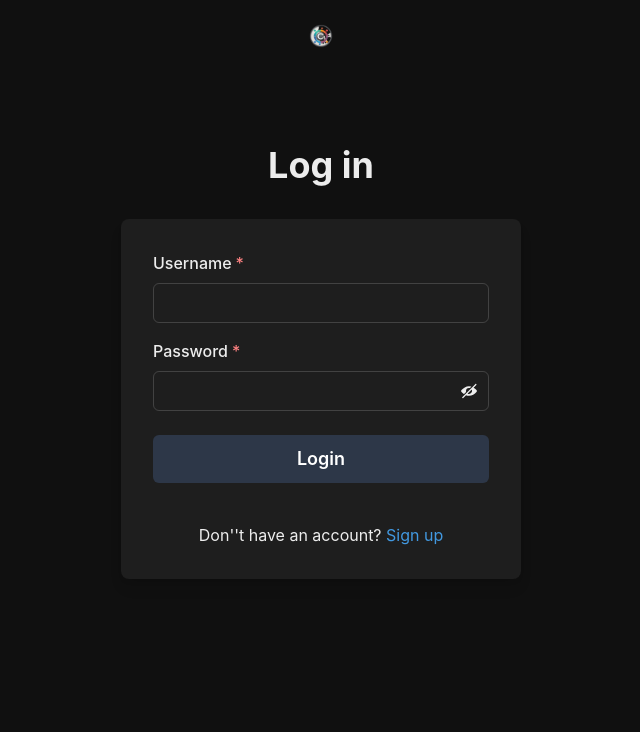
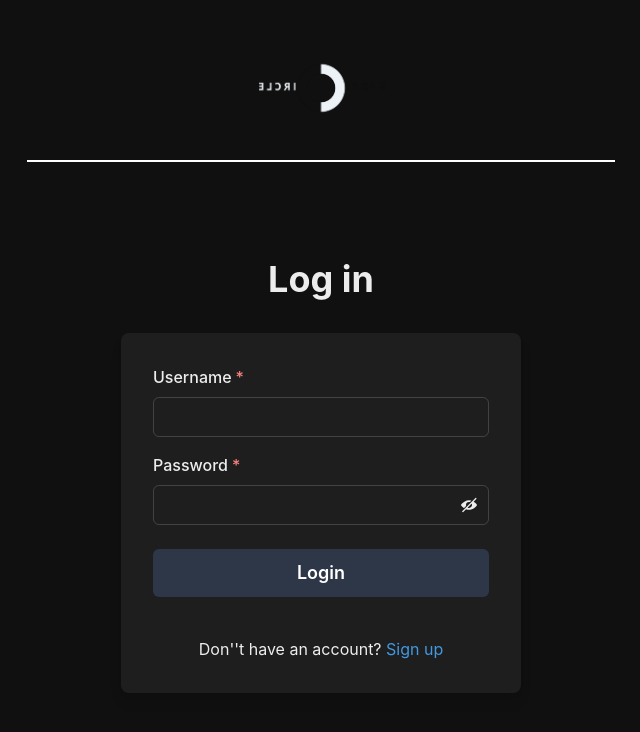
Before and after one commit to pkunray/circle, a React (Vite) app in the folder circle-frontend/: page /auth in a window 1280 px wide. Shown: the top 732 px of the page, without its empty margins (319-959 px from the left). Built offline with nearby package versions, Linux system fonts and the light colour scheme.

Commit message:
feat: updated app icon

```diff
--- a/circle-frontend/src/components/Header.jsx
+++ b/circle-frontend/src/components/Header.jsx
@@ -1,18 +1,22 @@
-import { Flex, Image, useColorMode } from "@chakra-ui/react"
+import { Flex, Image, useColorMode, Box } from "@chakra-ui/react";
 
 const Header = () => {
-    const { colorMode, toggleColorMode } = useColorMode()
+    const { colorMode, toggleColorMode } = useColorMode();
     return (
-        <Flex justifyContent={"center"} mt={6} mb="12">
+        <>
+            <Flex justifyContent={"center"} mt={6} mb={2} flexDirection="column" alignItems="center">
                 <Image
                     cursor={"pointer"}
                     alt='logo'
-                w={6}
+                    w={32}
+                    h={32}
                     src={colorMode === "dark" ? "/favicon.png" : "/favicon.png"}
                     onClick={toggleColorMode}
                 />
             </Flex>
-    )
-}
+            <Box w="100%" h="2px" bg={colorMode === "dark" ? "white" : "black"} mb={12}></Box>
+        </>
+    );
+};
 
-export default Header
+export default Header;
```
Also changed, not shown: circle-frontend/public/favicon.png, 1 other file (tests, documents, lock files or other folders). Lines whose indentation alone changed are shown as unchanged.
